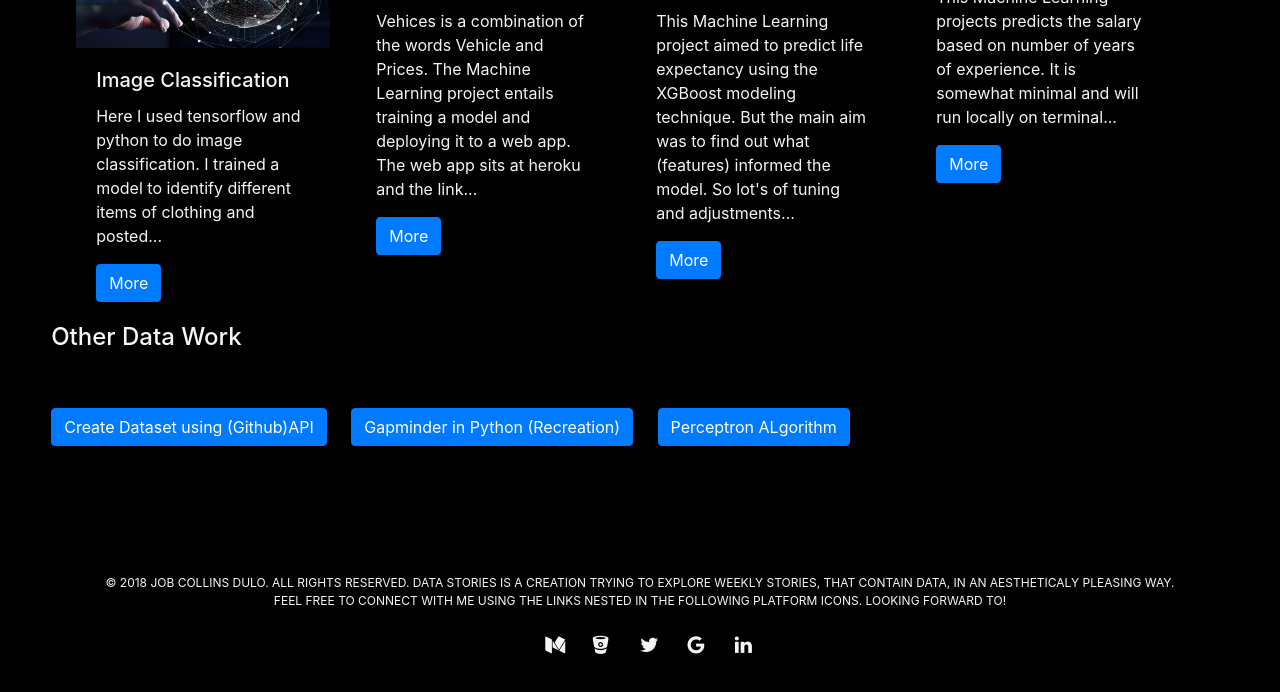
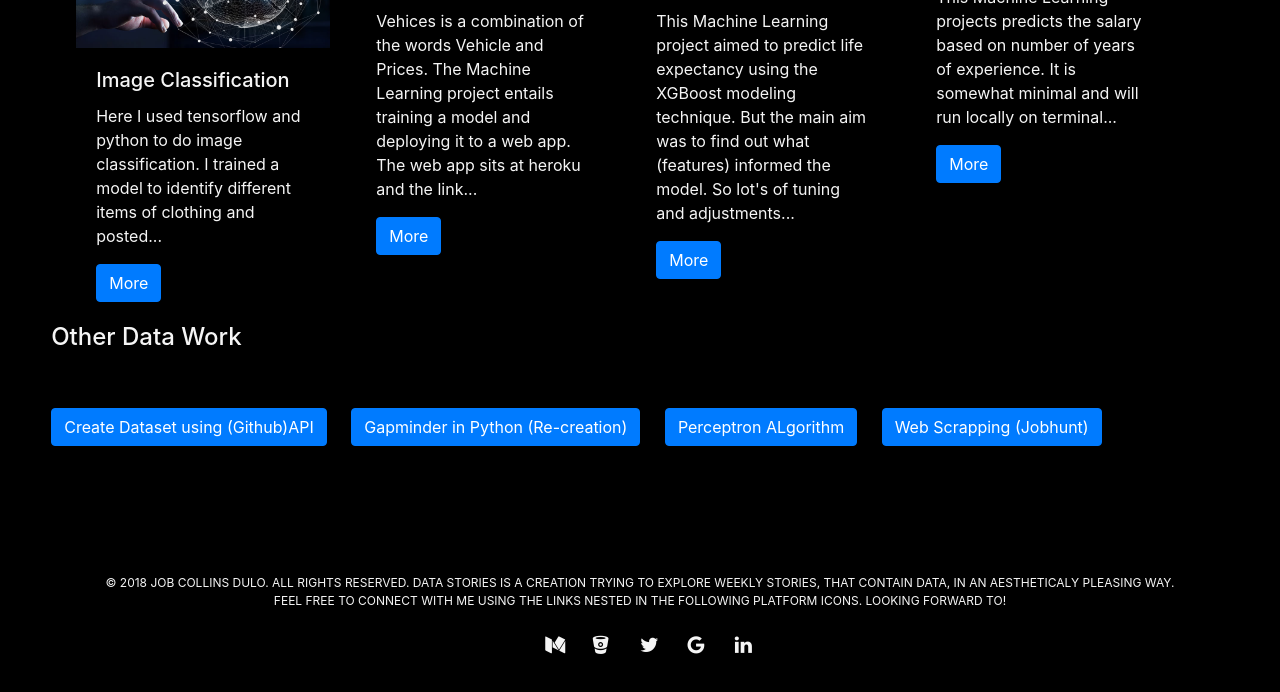
Before and after one commit to datasto/datasto, a plain HTML site: page portfolio.html in a window 1280 px wide. Shown: the part 1020-1712 px from the top of the page. Drawn offline with nearby package versions, Linux system fonts and the light colour scheme; animation ran at ten frames a second.

Commit message:
Added an extra button leading to hosted app

```diff
--- a/portfolio.html
+++ b/portfolio.html
@@ -155,8 +155,9 @@
                  <br>
                  <br>
                  <a href="https://bitbucket.org/jcollinsdulo/createadatasetusinganapi-githubapi" class="spc btn btn-primary">Create Dataset using (Github)API</a>
-                 <a href="https://bitbucket.org/jcollinsdulo/gapminder-recreated-in-python" class="spc btn btn-primary">Gapminder in Python (Recreation)</a>
+                 <a href="https://bitbucket.org/jcollinsdulo/gapminder-recreated-in-python" class="spc btn btn-primary">Gapminder in Python (Re-creation)</a>
                  <a href="https://bitbucket.org/jcollinsdulo/pytorch-dev/src/e494292dddda33769e51a3705860137446c9eb4e/WeightsAndBias/?at=master" class="spc btn btn-primary">Perceptron ALgorithm</a>
+                 <a href="https://jobhunte.herokuapp.com/" class="spc btn btn-primary">Web Scrapping (Jobhunt)</a>
                  </div>
 
             </div>
```
